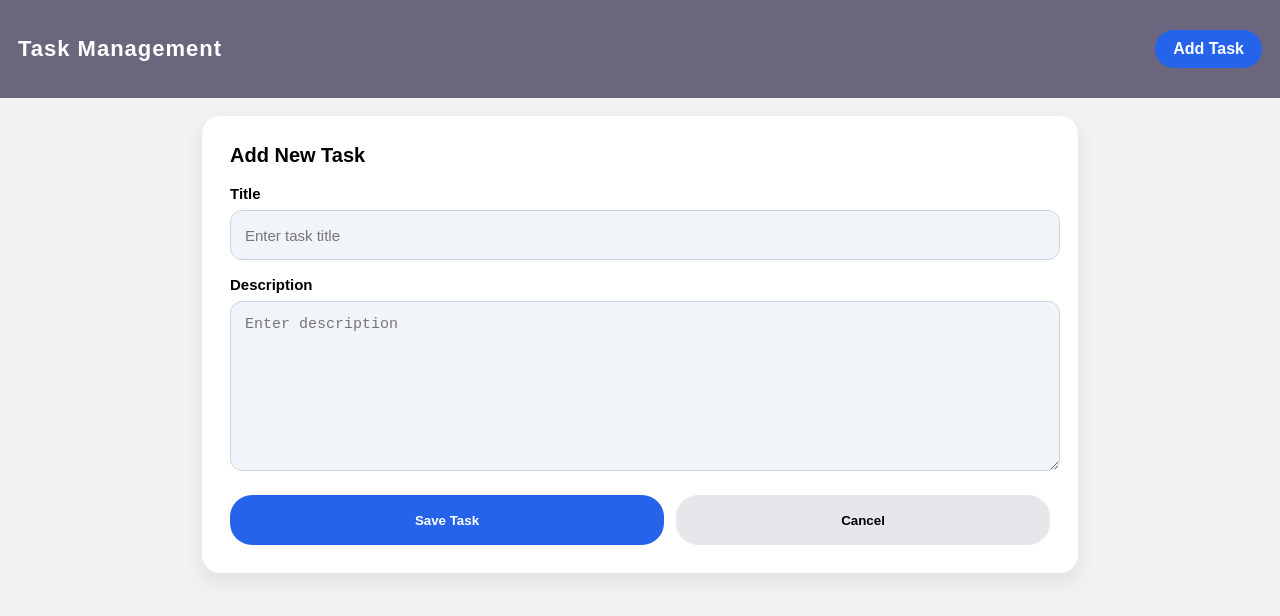
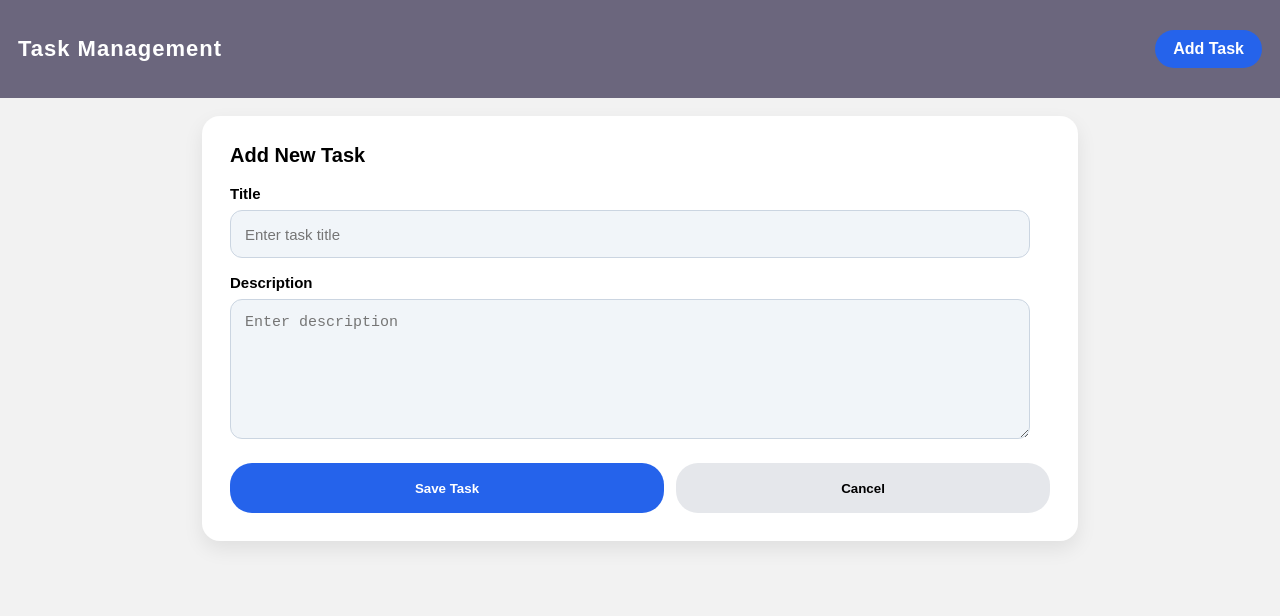
Before and after one commit to Aravindan2001/mern-frontend, a React app: page /add in a window 1280 px wide. Shown: the top 616 px of the page. Built offline with nearby package versions, Linux system fonts and the light colour scheme; no server answers; the HTML template or start-up script is replaced by a standard one.

Commit message:
Reduce input/textarea width in AddTaskPage

```diff
--- a/src/pages/AddTaskPage.jsx
+++ b/src/pages/AddTaskPage.jsx
@@ -135,6 +135,7 @@ const styles = {
     borderRadius: 18,
     padding: "clamp(16px, 2.5vw, 28px)", // ✅ auto padding (mobile->desktop)
     boxShadow: "0 8px 20px rgba(0,0,0,0.08)",
+     overflow: "hidden",
   },
 
   heading: {
@@ -155,6 +156,7 @@ const styles = {
      width: "min(100%, 800px)",
     height: 48,
     borderRadius: 12,
+      boxSizing: "border-box",   // ✅ FIX
     border: "1px solid #CBD5E1",
     background: "#F1F5F9",
     padding: "0 14px",
@@ -164,6 +166,7 @@ const styles = {
 
   textarea: {
     width: "min(100%, 800px)",
+      boxSizing: "border-box",   // ✅ FIX
     minHeight: 120,
     height: 140,
     borderRadius: 12,
--- a/src/pages/EditTaskPage.jsx
+++ b/src/pages/EditTaskPage.jsx
@@ -145,6 +145,7 @@ const styles = {
     borderRadius: 18,
     padding: "clamp(16px, 2.5vw, 28px)", // ✅ responsive padding
     boxShadow: "0 8px 20px rgba(0,0,0,0.08)",
+     overflow: "hidden",
   },
 
   heading: {
@@ -163,6 +164,7 @@ const styles = {
 
   input: {
     width: "min(100%, 800px)",
+      boxSizing: "border-box",   // ✅ FIX
     height: 48,
     borderRadius: 12,
     border: "1px solid #CBD5E1",
@@ -174,6 +176,7 @@ const styles = {
 
   textarea: {
     width: "min(100%, 800px)",
+      boxSizing: "border-box",   // ✅ FIX
     minHeight: 120,
     height: 140,
     borderRadius: 12,
```
